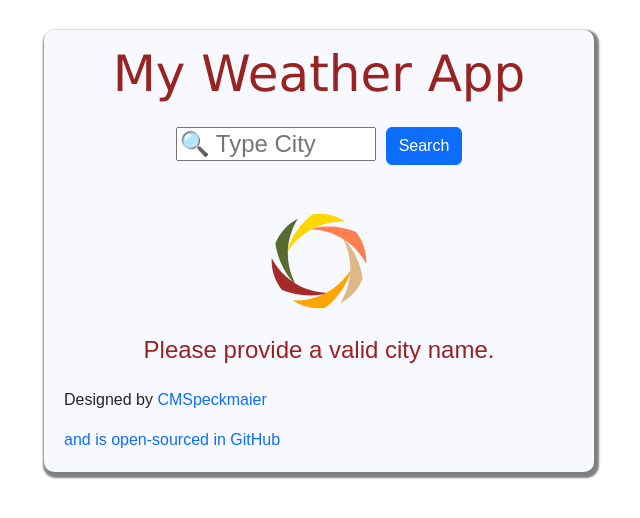
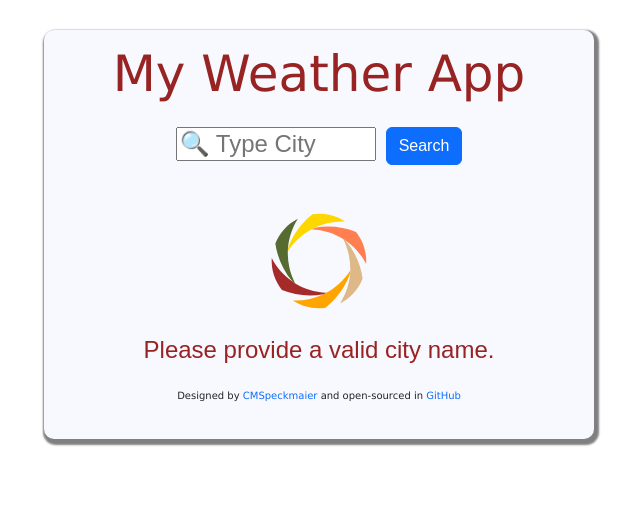
Before and after one commit to Cecille-SheCodes/weather-react, a React (Create React App) app: page / in a window 1280 px wide. Shown: the top 518 px of the page, without its empty margins (321-961 px from the left). Built offline with nearby package versions, Linux system fonts and the light colour scheme.

Commit message:
added CSS to the links

```diff
--- a/src/App.css
+++ b/src/App.css
@@ -84,3 +84,8 @@ li{
 
 a
 {text-decoration: none;}
+.links{
+  font-size: x-small;
+  text-align: center;
+  font-family: 'Lucida Sans', 'Lucida Sans Regular', 'Lucida Grande', 'Lucida Sans Unicode', Geneva, Verdana, sans-serif;
+}
--- a/src/App.js
+++ b/src/App.js
@@ -10,8 +10,8 @@ function App() {
         <br/>
         <Weather  />
         <br/>
-        <p>Designed by <a href="https://www.shecodes.io/graduates/82140-cecille-speckmaier">CMSpeckmaier</a></p>
-        <a href="https://github.com/Cecille-SheCodes/weather-react"> and is open-sourced in GitHub</a>
+        <p className="links">Designed by <a href="https://www.shecodes.io/graduates/82140-cecille-speckmaier">CMSpeckmaier</a> and open-sourced in <a href="https://github.com/Cecille-SheCodes/weather-react">GitHub</a></p>
+
     </div>
   );
 }
```
